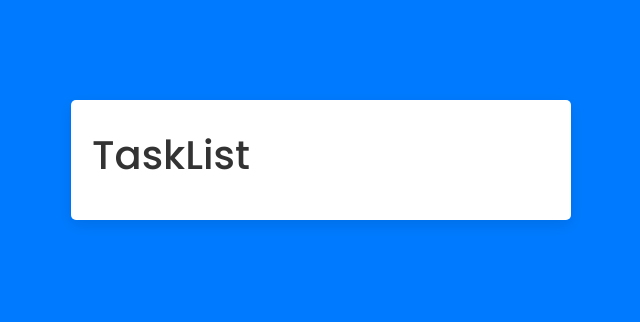
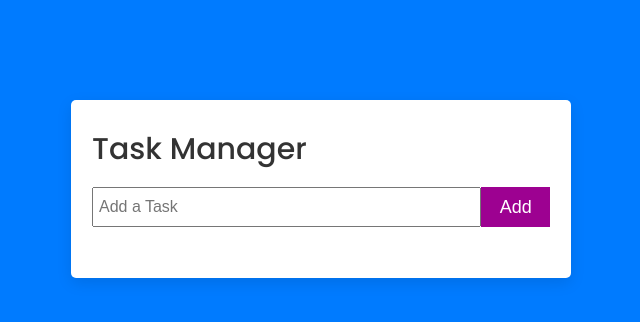
Before and after one commit to Harry8679/Task-Manager-Frontend, a React (Create React App) app: page / in a window 1280 px wide. Shown: the top 322 px of the page, without its empty margins (319-959 px from the left). Built offline with nearby package versions, Linux system fonts and the light colour scheme.

Commit message:
Input and Button

```diff
--- a/src/components/TaskForm.js
+++ b/src/components/TaskForm.js
@@ -1,8 +1,11 @@
 import React from 'react'
 
-const TaskForm = () => {
+const TaskForm = ({ createTask, name, handleInputChange }) => {
   return (
-    <h1>TaskForm</h1>
+    <form className="task-form" onSubmit={createTask}>
+        <input type='text' placeholder='Add a Task' name='name' value={name} onChange={handleInputChange} />
+        <button type='submit'>Add</button>
+    </form>
   )
 }
 
--- a/src/components/TaskList.js
+++ b/src/components/TaskList.js
@@ -1,8 +1,12 @@
 import React from 'react'
+import TaskForm from './TaskForm'
 
 const TaskList = () => {
   return (
-    <h1>TaskList</h1>
+    <div>
+        <h2>Task Manager</h2>
+        <TaskForm />
+    </div>
   )
 }
 
```
